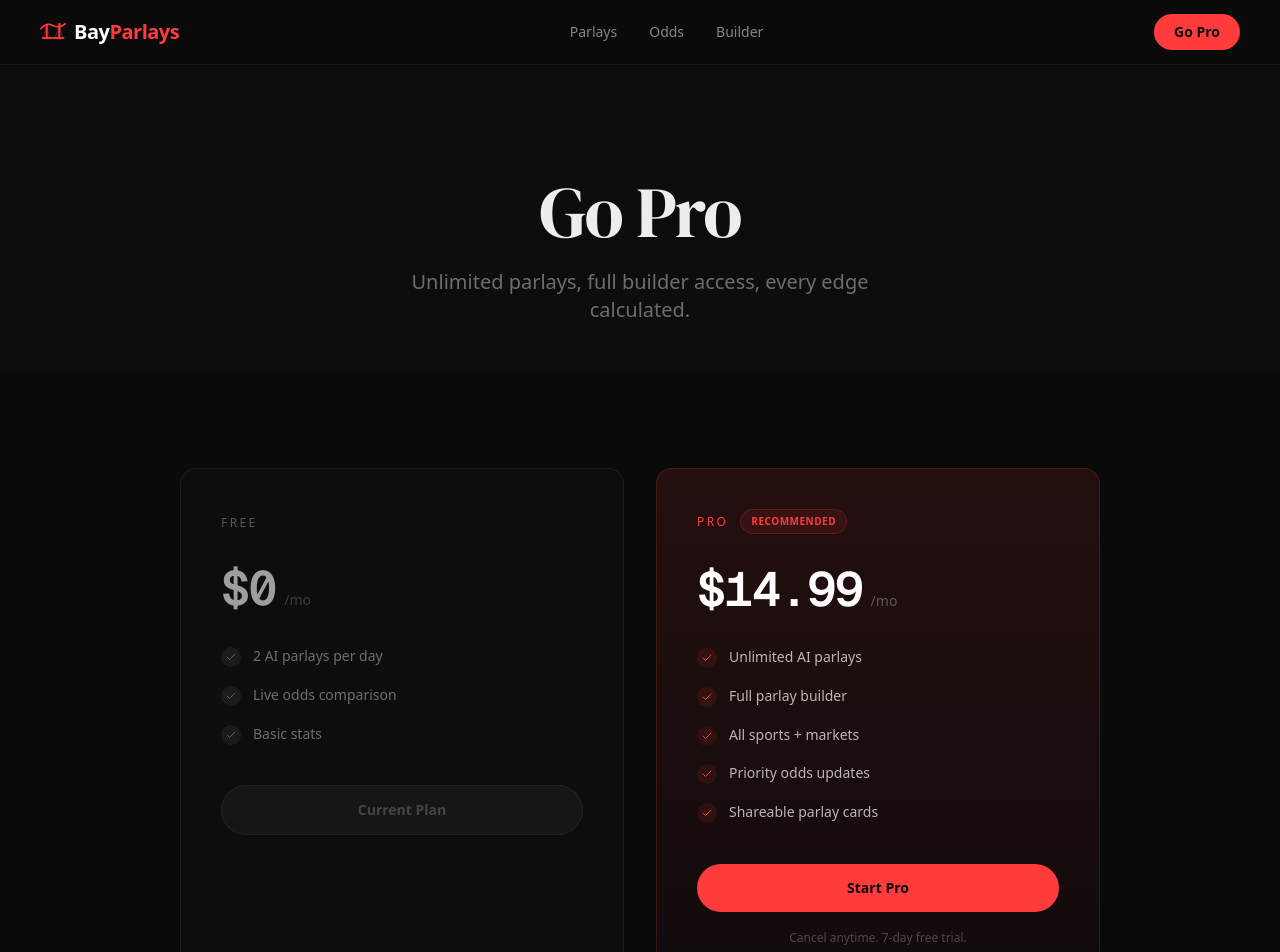
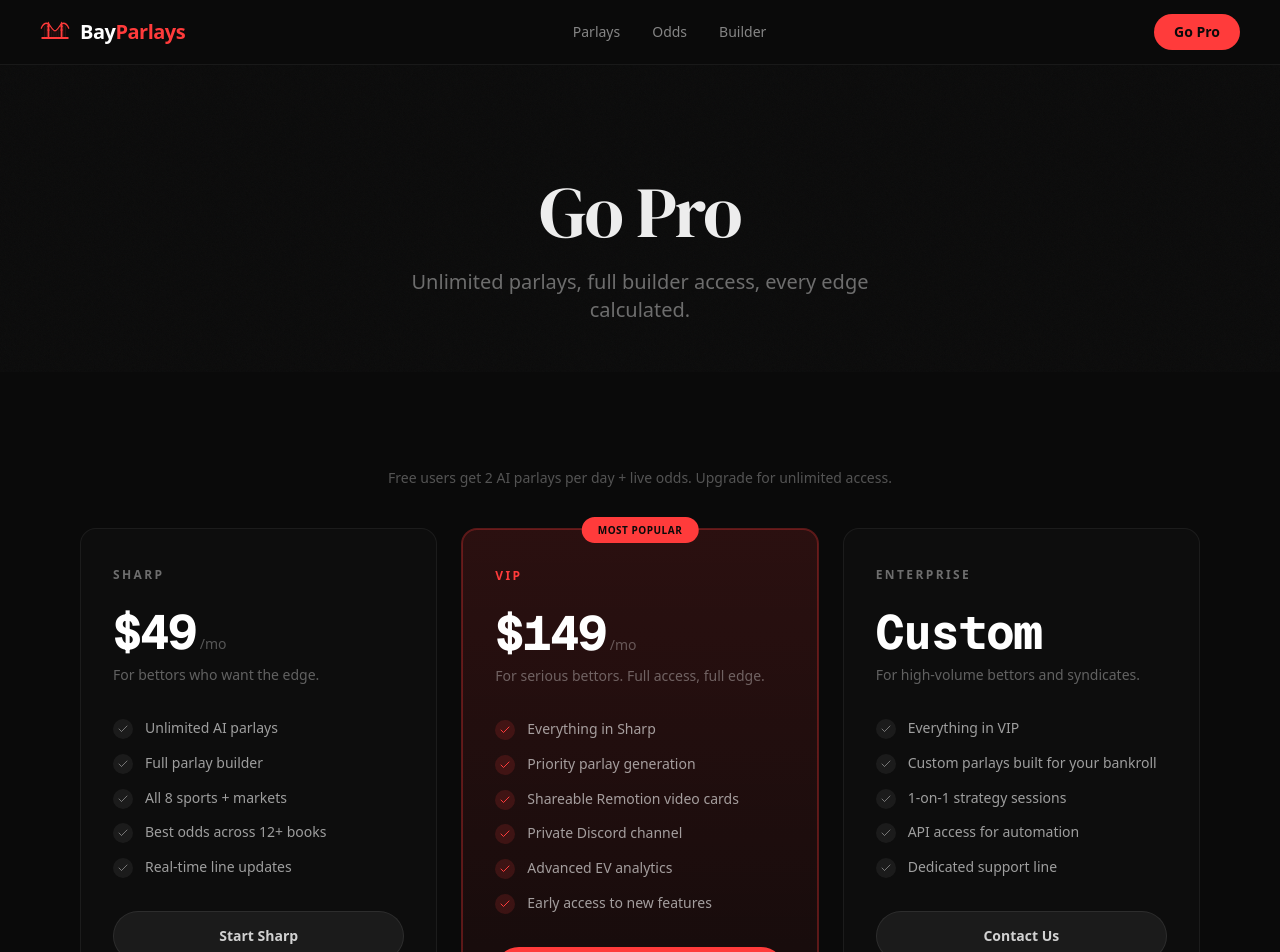
Before and after one commit to eljordp/bayparlays, a Next.js app: page /subscribe in a window 1280 px wide. Shown: the top 952 px of the page. Built offline with nearby package versions, Linux system fonts and the light colour scheme.

Commit message:
Pricing overhaul: Sharp $49 + VIP $149 + Enterprise inquiry, better bridge logo

```diff
--- a/app/api/checkout/route.ts
+++ b/app/api/checkout/route.ts
@@ -1,23 +1,42 @@
 import { NextRequest, NextResponse } from "next/server";
 
-// These will be set in .env.local
 const STRIPE_SECRET_KEY = process.env.STRIPE_SECRET_KEY;
-const STRIPE_PRICE_ID = process.env.STRIPE_PRICE_ID;
 const BASE_URL = process.env.NEXT_PUBLIC_BASE_URL || "https://bayparlays.vercel.app";
 
+// Map tier IDs to Stripe price IDs (set these in .env.local)
+const PRICE_MAP: Record<string, string | undefined> = {
+  sharp: process.env.STRIPE_PRICE_SHARP,
+  vip: process.env.STRIPE_PRICE_VIP,
+  whale: process.env.STRIPE_PRICE_WHALE,
+};
+
 export async function POST(request: NextRequest) {
-  // Suppress unused variable warning — request is required by the Next.js API route signature
-  void request;
+  if (!STRIPE_SECRET_KEY) {
+    return NextResponse.json(
+      { error: "Stripe is not configured yet. Add STRIPE_SECRET_KEY to your environment." },
+      { status: 500 }
+    );
+  }
 
-  if (!STRIPE_SECRET_KEY || !STRIPE_PRICE_ID) {
+  let tier = "vip"; // default
+  try {
+    const body = await request.json();
+    if (body.tier && PRICE_MAP[body.tier]) {
+      tier = body.tier;
+    }
+  } catch {
+    // no body or invalid JSON — use default tier
+  }
+
+  const priceId = PRICE_MAP[tier];
+  if (!priceId) {
     return NextResponse.json(
-      { error: "Stripe is not configured yet. Add STRIPE_SECRET_KEY and STRIPE_PRICE_ID to your environment." },
+      { error: `Stripe price not configured for "${tier}" tier. Add STRIPE_PRICE_${tier.toUpperCase()} to your environment.` },
       { status: 500 }
     );
   }
 
   try {
-    // Use Stripe API directly (no SDK needed for basic checkout)
     const res = await fetch("https://api.stripe.com/v1/checkout/sessions", {
       method: "POST",
       headers: {
@@ -27,7 +46,7 @@ export async function POST(request: NextRequest) {
       body: new URLSearchParams({
         "mode": "subscription",
         "payment_method_types[0]": "card",
-        "line_items[0][price]": STRIPE_PRICE_ID,
+        "line_items[0][price]": priceId,
         "line_items[0][quantity]": "1",
         "success_url": `${BASE_URL}/subscribe?success=true`,
         "cancel_url": `${BASE_URL}/subscribe?canceled=true`,
--- a/app/components/Logo.tsx
+++ b/app/components/Logo.tsx
@@ -8,43 +8,64 @@ interface LogoProps {
 
 export function Logo({ size = "md", showText = true, className = "" }: LogoProps) {
   const sizes = {
-    sm: { bridge: 20, text: "text-sm", gap: "gap-1.5" },
-    md: { bridge: 26, text: "text-xl", gap: "gap-2" },
-    lg: { bridge: 36, text: "text-3xl", gap: "gap-3" },
+    sm: { bridge: 22, text: "text-base", gap: "gap-2" },
+    md: { bridge: 30, text: "text-xl", gap: "gap-2.5" },
+    lg: { bridge: 42, text: "text-3xl", gap: "gap-3" },
   };
 
   const s = sizes[size];
 
   return (
     <span className={`inline-flex items-center ${s.gap} ${className}`}>
-      {/* Golden Gate Bridge icon */}
       <svg
         width={s.bridge}
         height={s.bridge}
-        viewBox="0 0 32 32"
+        viewBox="0 0 48 48"
         fill="none"
         xmlns="http://www.w3.org/2000/svg"
       >
-        {/* Main cables (catenary curve) */}
+        {/* Road deck */}
+        <rect x="2" y="32" width="44" height="3" rx="1.5" fill="#FF3B3B" />
+
+        {/* Left tower */}
+        <rect x="12" y="10" width="3" height="22" rx="1" fill="#FF3B3B" />
+        {/* Left tower cross beams */}
+        <rect x="11.5" y="14" width="4" height="1.5" rx="0.5" fill="#FF3B3B" />
+        <rect x="11.5" y="20" width="4" height="1.5" rx="0.5" fill="#FF3B3B" />
+
+        {/* Right tower */}
+        <rect x="33" y="10" width="3" height="22" rx="1" fill="#FF3B3B" />
+        {/* Right tower cross beams */}
+        <rect x="32.5" y="14" width="4" height="1.5" rx="0.5" fill="#FF3B3B" />
+        <rect x="32.5" y="20" width="4" height="1.5" rx="0.5" fill="#FF3B3B" />
+
+        {/* Main cable — elegant catenary arc */}
         <path
-          d="M1 12 Q8 4, 16 8 Q24 12, 31 6"
+          d="M2 18 C6 8, 12 10, 13.5 10.5 C15 11, 20 22, 24 22 C28 22, 33 11, 34.5 10.5 C36 10, 42 8, 46 18"
           stroke="#FF3B3B"
           strokeWidth="2"
           strokeLinecap="round"
           fill="none"
         />
-        {/* Left tower */}
-        <rect x="7" y="7" width="2.5" height="18" rx="0.5" fill="#FF3B3B" />
-        {/* Right tower */}
-        <rect x="22.5" y="5" width="2.5" height="20" rx="0.5" fill="#FF3B3B" />
-        {/* Road deck */}
-        <rect x="2" y="22" width="28" height="2.5" rx="1" fill="#FF3B3B" opacity="0.9" />
-        {/* Suspension cables left tower */}
-        <line x1="8.25" y1="10" x2="4" y2="22" stroke="#FF3B3B" strokeWidth="0.8" opacity="0.5" />
-        <line x1="8.25" y1="10" x2="12" y2="22" stroke="#FF3B3B" strokeWidth="0.8" opacity="0.5" />
-        {/* Suspension cables right tower */}
-        <line x1="23.75" y1="8" x2="19" y2="22" stroke="#FF3B3B" strokeWidth="0.8" opacity="0.5" />
-        <line x1="23.75" y1="8" x2="28" y2="22" stroke="#FF3B3B" strokeWidth="0.8" opacity="0.5" />
+
+        {/* Vertical suspender cables — left span */}
+        <line x1="7" y1="14" x2="7" y2="32" stroke="#FF3B3B" strokeWidth="0.8" opacity="0.35" />
+        <line x1="10" y1="11.5" x2="10" y2="32" stroke="#FF3B3B" strokeWidth="0.8" opacity="0.35" />
+
+        {/* Vertical suspender cables — center span */}
+        <line x1="18" y1="17" x2="18" y2="32" stroke="#FF3B3B" strokeWidth="0.8" opacity="0.35" />
+        <line x1="21" y1="20.5" x2="21" y2="32" stroke="#FF3B3B" strokeWidth="0.8" opacity="0.35" />
+        <line x1="24" y1="22" x2="24" y2="32" stroke="#FF3B3B" strokeWidth="0.8" opacity="0.35" />
+        <line x1="27" y1="20.5" x2="27" y2="32" stroke="#FF3B3B" strokeWidth="0.8" opacity="0.35" />
+        <line x1="30" y1="17" x2="30" y2="32" stroke="#FF3B3B" strokeWidth="0.8" opacity="0.35" />
+
+        {/* Vertical suspender cables — right span */}
+        <line x1="38" y1="11.5" x2="38" y2="32" stroke="#FF3B3B" strokeWidth="0.8" opacity="0.35" />
+        <line x1="41" y1="14" x2="41" y2="32" stroke="#FF3B3B" strokeWidth="0.8" opacity="0.35" />
+
+        {/* Tower tops — pointed */}
+        <path d="M12 10 L13.5 7 L15 10" fill="#FF3B3B" />
+        <path d="M33 10 L34.5 7 L36 10" fill="#FF3B3B" />
       </svg>
 
       {showText && (
--- a/app/page.tsx
+++ b/app/page.tsx
@@ -587,9 +587,9 @@ export default function Home() {
               className="text-3xl md:text-5xl tracking-tight mb-6"
               style={{ fontFamily: "'DM Serif Display', serif" }}
             >
-              Free to start.
+              Plans that
               <br />
-              <span className="text-[#FF3B3B]">Pro when you&apos;re ready.</span>
+              <span className="text-[#FF3B3B]">pay for themselves.</span>
             </motion.h2>
 
             <motion.div
@@ -598,20 +598,21 @@ export default function Home() {
               className="space-y-4 mb-10"
             >
               <p className="text-base text-white/40 leading-relaxed">
-                Free: 2 parlays per day. Pro: unlimited parlays, all sports,
-                full odds comparison.
+                Free gets you 2 parlays a day. Upgrade for unlimited AI parlays,
+                full builder access, and every edge calculated.
               </p>
-              <div className="flex items-baseline gap-2">
-                <span
-                  className="text-4xl font-bold text-white tracking-tight"
-                  style={{ fontFamily: "var(--font-geist-mono)" }}
-                >
-                  $14.99
-                </span>
-                <span className="text-sm text-white/30">/mo</span>
+              <div className="flex items-baseline gap-4">
+                <div className="flex items-baseline gap-1">
+                  <span className="text-2xl font-bold text-white/40" style={{ fontFamily: "var(--font-geist-mono)" }}>$49</span>
+                </div>
+                <span className="text-white/15">/</span>
+                <div className="flex items-baseline gap-1">
+                  <span className="text-2xl font-bold text-white" style={{ fontFamily: "var(--font-geist-mono)" }}>$149</span>
+                </div>
+                <span className="text-sm text-white/20">/mo</span>
               </div>
               <p className="text-xs text-white/20">
-                Cancel anytime. No contracts.
+                7-day free trial. Cancel anytime.
               </p>
             </motion.div>
 
@@ -620,7 +621,7 @@ export default function Home() {
                 href="/subscribe"
                 className="inline-flex items-center gap-2 bg-[#FF3B3B] text-[#0a0a0a] px-7 py-3.5 text-sm font-semibold rounded-full hover:bg-[#FF5252] transition-colors duration-200"
               >
-                Go Pro
+                See Plans
                 <ChevronRight className="w-4 h-4" />
               </Link>
             </motion.div>
--- a/app/subscribe/page.tsx
+++ b/app/subscribe/page.tsx
@@ -54,29 +54,86 @@ export default function SubscribePage() {
   );
 }
 
+const plans = [
+  {
+    id: "sharp",
+    name: "Sharp",
+    price: "$49",
+    period: "/mo",
+    desc: "For bettors who want the edge.",
+    features: [
+      "Unlimited AI parlays",
+      "Full parlay builder",
+      "All 8 sports + markets",
+      "Best odds across 12+ books",
+      "Real-time line updates",
+    ],
+    highlight: false,
+    cta: "Start Sharp",
+  },
+  {
+    id: "vip",
+    name: "VIP",
+    price: "$149",
+    period: "/mo",
+    desc: "For serious bettors. Full access, full edge.",
+    features: [
+      "Everything in Sharp",
+      "Priority parlay generation",
+      "Shareable Remotion video cards",
+      "Private Discord channel",
+      "Advanced EV analytics",
+      "Early access to new features",
+    ],
+    highlight: true,
+    cta: "Go VIP",
+  },
+  {
+    id: "enterprise",
+    name: "Enterprise",
+    price: "Custom",
+    period: "",
+    desc: "For high-volume bettors and syndicates.",
+    features: [
+      "Everything in VIP",
+      "Custom parlays built for your bankroll",
+      "1-on-1 strategy sessions",
+      "API access for automation",
+      "Dedicated support line",
+    ],
+    highlight: false,
+    cta: "Contact Us",
+    isInquiry: true,
+  },
+];
+
 function SubscribeContent() {
   const [mobileMenuOpen, setMobileMenuOpen] = useState(false);
   const [openFaq, setOpenFaq] = useState<number | null>(null);
-  const [checkoutLoading, setCheckoutLoading] = useState(false);
+  const [checkoutLoading, setCheckoutLoading] = useState<string | null>(null);
   const searchParams = useSearchParams();
 
   const success = searchParams.get("success") === "true";
   const canceled = searchParams.get("canceled") === "true";
 
-  const handleCheckout = async () => {
-    setCheckoutLoading(true);
+  const handleCheckout = async (tier: string) => {
+    setCheckoutLoading(tier);
     try {
-      const res = await fetch("/api/checkout", { method: "POST" });
+      const res = await fetch("/api/checkout", {
+        method: "POST",
+        headers: { "Content-Type": "application/json" },
+        body: JSON.stringify({ tier }),
+      });
       const data = await res.json();
       if (data.url) {
         window.location.href = data.url;
       } else {
         alert(data.error || "Something went wrong. Try again.");
-        setCheckoutLoading(false);
+        setCheckoutLoading(null);
       }
     } catch {
       alert("Unable to start checkout. Please try again.");
-      setCheckoutLoading(false);
+      setCheckoutLoading(null);
     }
   };
 
@@ -199,127 +256,117 @@ function SubscribeContent() {
         </div>
       </section>
 
-      {/* ── PRICING COMPARISON ── */}
+      {/* ── PRICING TIERS ── */}
       <section className="py-12 md:py-24">
-        <div className="w-full max-w-[1000px] mx-auto px-6 md:px-10">
+        <div className="w-full max-w-[1200px] mx-auto px-4 md:px-10">
+          {/* Free note */}
+          <motion.p
+            initial={{ opacity: 0 }}
+            animate={{ opacity: 1 }}
+            transition={{ delay: 0.3 }}
+            className="text-center text-sm text-white/30 mb-10"
+          >
+            Free users get 2 AI parlays per day + live odds. Upgrade for unlimited access.
+          </motion.p>
+
           <motion.div
             initial="hidden"
             whileInView="visible"
             viewport={{ once: true, margin: "-50px" }}
             variants={stagger}
-            className="grid grid-cols-1 md:grid-cols-2 gap-6 md:gap-8"
+            className="grid grid-cols-1 md:grid-cols-3 gap-5 md:gap-6"
           >
-            {/* ── FREE COLUMN ── */}
+            {plans.map((plan, i) => (
               <motion.div
+                key={plan.id}
                 variants={fadeUp}
-              custom={2}
-              className="border border-white/[0.06] rounded-2xl p-8 md:p-10 bg-white/[0.015]"
+                custom={i + 2}
+                className={`relative rounded-2xl p-7 md:p-8 ${
+                  plan.highlight
+                    ? "border-2 border-[#FF3B3B]/30 bg-[#FF3B3B]/[0.04]"
+                    : "border border-white/[0.06] bg-white/[0.015]"
+                }`}
               >
-              <div className="mb-8">
-                <span className="text-xs font-medium uppercase tracking-[0.2em] text-white/30">
-                  Free
+                {plan.highlight && (
+                  <>
+                    <div className="absolute -inset-px rounded-2xl bg-gradient-to-b from-[#FF3B3B]/[0.1] to-transparent pointer-events-none" />
+                    <div className="absolute -top-3.5 left-1/2 -translate-x-1/2">
+                      <span className="text-[10px] font-bold uppercase tracking-wider bg-[#FF3B3B] text-[#0a0a0a] px-4 py-1.5 rounded-full">
+                        Most Popular
+                      </span>
+                    </div>
+                  </>
+                )}
+
+                <div className="relative">
+                  <div className="mb-6">
+                    <span className={`text-xs font-bold uppercase tracking-[0.2em] ${
+                      plan.highlight ? "text-[#FF3B3B]" : "text-white/40"
+                    }`}>
+                      {plan.name}
                     </span>
                   </div>
 
-              <div className="mb-8">
+                  <div className="mb-2">
                     <span
-                  className="text-5xl font-bold tracking-tight text-white/60"
+                      className="text-5xl font-black tracking-tight text-white"
                       style={{ fontFamily: "var(--font-geist-mono)" }}
                     >
-                  $0
+                      {plan.price}
                     </span>
-                <span className="text-sm text-white/20 ml-2">/mo</span>
+                    <span className="text-sm text-white/30 ml-1">{plan.period}</span>
                   </div>
+                  <p className="text-sm text-white/35 mb-8">{plan.desc}</p>
 
-              <div className="space-y-4 mb-10">
-                {[
-                  "2 AI parlays per day",
-                  "Live odds comparison",
-                  "Basic stats",
-                ].map((item) => (
+                  <div className="space-y-3 mb-8">
+                    {plan.features.map((item) => (
                       <div key={item} className="flex items-start gap-3">
-                    <div className="w-5 h-5 rounded-full bg-white/[0.06] flex items-center justify-center flex-shrink-0 mt-0.5">
-                      <Check className="w-3 h-3 text-white/30" />
+                        <div className={`w-5 h-5 rounded-full flex items-center justify-center flex-shrink-0 mt-0.5 ${
+                          plan.highlight ? "bg-[#FF3B3B]/15" : "bg-white/[0.06]"
+                        }`}>
+                          <Check className={`w-3 h-3 ${
+                            plan.highlight ? "text-[#FF3B3B]" : "text-white/40"
+                          }`} />
                         </div>
-                    <span className="text-sm text-white/40 leading-relaxed">{item}</span>
+                        <span className="text-sm text-white/60 leading-relaxed">{item}</span>
                       </div>
                     ))}
                   </div>
 
+                  {"isInquiry" in plan && plan.isInquiry ? (
+                    <a
+                      href="mailto:eljordp@gmail.com?subject=BayParlays Enterprise Inquiry"
+                      className="w-full py-3.5 rounded-full text-sm font-semibold bg-white/[0.06] text-white/80 hover:bg-white/[0.1] border border-white/[0.08] transition-colors duration-200 flex items-center justify-center gap-2"
+                    >
+                      {plan.cta}
+                    </a>
+                  ) : (
                     <button
-                disabled
-                className="w-full py-3.5 rounded-full text-sm font-semibold bg-white/[0.04] text-white/20 border border-white/[0.06] cursor-not-allowed"
+                      onClick={() => handleCheckout(plan.id)}
+                      disabled={checkoutLoading === plan.id}
+                      className={`w-full py-3.5 rounded-full text-sm font-semibold transition-colors duration-200 flex items-center justify-center gap-2 disabled:opacity-60 disabled:cursor-not-allowed ${
+                        plan.highlight
+                          ? "bg-[#FF3B3B] text-[#0a0a0a] hover:bg-[#FF5252]"
+                          : "bg-white/[0.06] text-white/80 hover:bg-white/[0.1] border border-white/[0.08]"
+                      }`}
                     >
-                Current Plan
-              </button>
-            </motion.div>
-
-            {/* ── PRO COLUMN ── */}
-            <motion.div
-              variants={fadeUp}
-              custom={3}
-              className="relative border border-[#FF3B3B]/20 rounded-2xl p-8 md:p-10 bg-[#FF3B3B]/[0.03]"
-            >
-              {/* Glow */}
-              <div className="absolute -inset-px rounded-2xl bg-gradient-to-b from-[#FF3B3B]/[0.08] to-transparent pointer-events-none" />
-
-              <div className="relative">
-                <div className="mb-8 flex items-center gap-3">
-                  <span className="text-xs font-medium uppercase tracking-[0.2em] text-[#FF3B3B]">
-                    Pro
-                  </span>
-                  <span className="text-[10px] font-semibold uppercase tracking-wider bg-[#FF3B3B]/10 text-[#FF3B3B] px-2.5 py-1 rounded-full border border-[#FF3B3B]/20">
-                    Recommended
-                  </span>
-                </div>
-
-                <div className="mb-8">
-                  <span
-                    className="text-5xl font-bold tracking-tight text-white"
-                    style={{ fontFamily: "var(--font-geist-mono)" }}
-                  >
-                    $14.99
-                  </span>
-                  <span className="text-sm text-white/30 ml-2">/mo</span>
-                </div>
-
-                <div className="space-y-4 mb-10">
-                  {[
-                    "Unlimited AI parlays",
-                    "Full parlay builder",
-                    "All sports + markets",
-                    "Priority odds updates",
-                    "Shareable parlay cards",
-                  ].map((item) => (
-                    <div key={item} className="flex items-start gap-3">
-                      <div className="w-5 h-5 rounded-full bg-[#FF3B3B]/10 flex items-center justify-center flex-shrink-0 mt-0.5">
-                        <Check className="w-3 h-3 text-[#FF3B3B]" />
-                      </div>
-                      <span className="text-sm text-white/70 leading-relaxed">{item}</span>
-                    </div>
-                  ))}
-                </div>
-
-                <button
-                  onClick={handleCheckout}
-                  disabled={checkoutLoading}
-                  className="w-full py-3.5 rounded-full text-sm font-semibold bg-[#FF3B3B] text-[#0a0a0a] hover:bg-[#FF5252] transition-colors duration-200 flex items-center justify-center gap-2 disabled:opacity-60 disabled:cursor-not-allowed"
-                >
-                  {checkoutLoading ? (
+                      {checkoutLoading === plan.id ? (
                         <>
                           <Loader2 className="w-4 h-4 animate-spin" />
                           Loading...
                         </>
                       ) : (
-                    "Start Pro"
+                        plan.cta
                       )}
                     </button>
+                  )}
 
-                <p className="text-xs text-white/25 text-center mt-4 leading-relaxed">
-                  Cancel anytime. 7-day free trial.
+                  <p className="text-xs text-white/20 text-center mt-4">
+                    7-day free trial. Cancel anytime.
                   </p>
                 </div>
               </motion.div>
+            ))}
           </motion.div>
         </div>
       </section>
```
Lines whose indentation alone changed are shown as unchanged.
